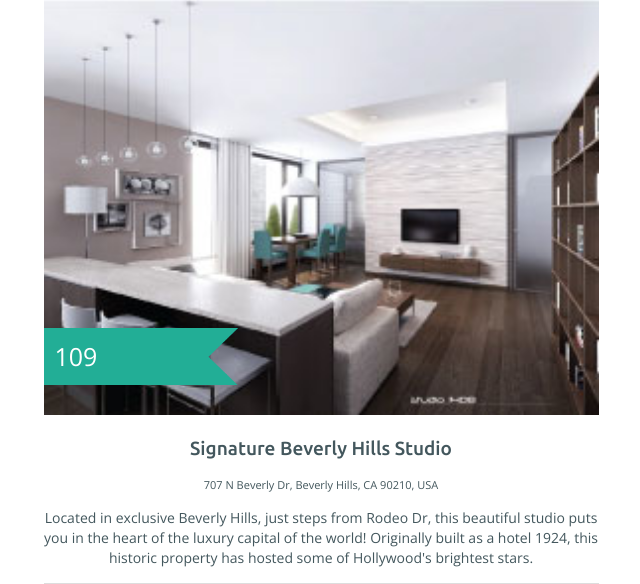
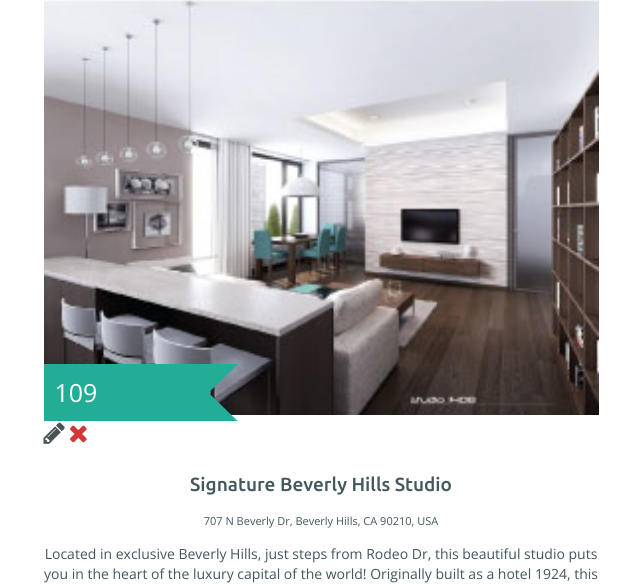
Before and after one commit to shannonklett/qbnb, a PHP site: page /?property=1 in a window 1280 px wide. Shown: the part 307-891 px from the top of the page, without its empty margins (319-959 px from the left). Run offline with PHP 8.4, Linux system fonts and the light colour scheme; a user stored in the database is signed in; data comes from the database, SQL or seed files in the repository; data that the repository does not hold is empty; some libraries are stand-ins or nearby versions.

Commit message:
buttons!!!

```diff
--- a/pages/viewproperty.php
+++ b/pages/viewproperty.php
@@ -26,6 +26,8 @@ include "pages/banner.php";
     <div class="col-md-6 col-md-offset-3">
       <img class="info-property-pic" width="100%" src="images/property_1.jpg">
       <div class="info-property-price"><?php echo $property->getPrice(); ?></div>
+      <a class="pencil-icon" href=""><i class="fa fa-pencil"></i></a>
+      <a class="remove-icon" href=""><i class="fa fa-times"></i></a>
     </div>
   </div>
 
--- a/qbnb_website/css/style.css
+++ b/qbnb_website/css/style.css
@@ -357,6 +357,16 @@ input[type="date"]:valid:before {
     color: #999999;
 }
 
+.pencil-icon {
+    color: #495356;
+    font-size: 25px;
+}
+
+.remove-icon {
+    color: #d13737;
+    font-size: 25px;
+}
+
 .pencil-prop-icon {
     position: absolute;
     color: #495356;
--- a/qbnb_website/view_property.html
+++ b/qbnb_website/view_property.html
@@ -52,6 +52,8 @@
     <div class="col-md-6 col-md-offset-3">
       <img class="info-property-pic" width="100%" src="images/property_1.jpg">
       <div class="info-property-price"><?php echo $property->getPrice(); ?></div>
+      <a class="pencil-icon" href=""><i class="fa fa-pencil"></i></a>
+      <a class="remove-icon" href=""><i class="fa fa-times"></i></a>
     </div>
   </div>
 
```
